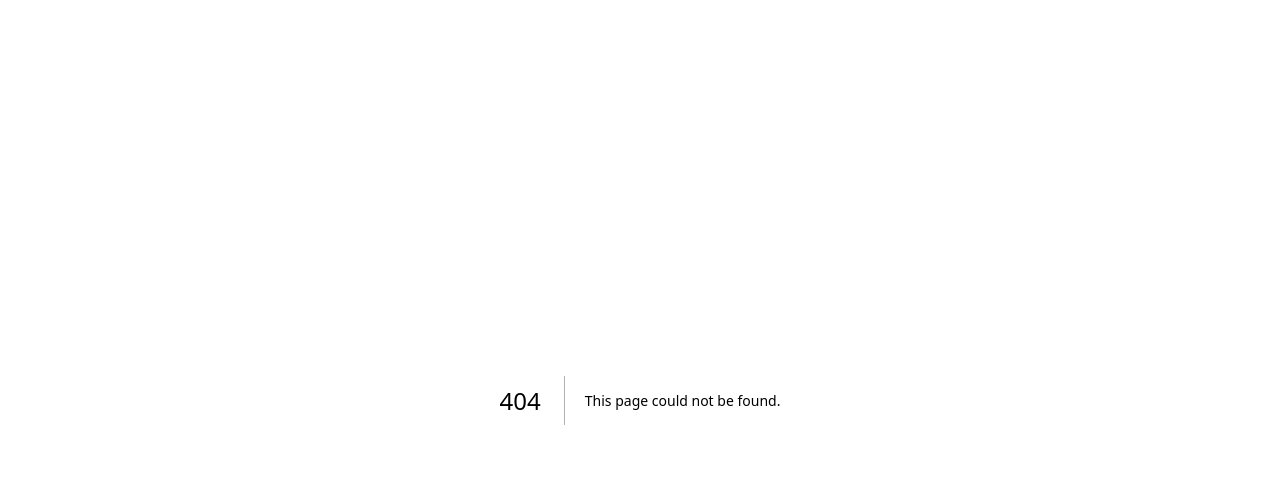
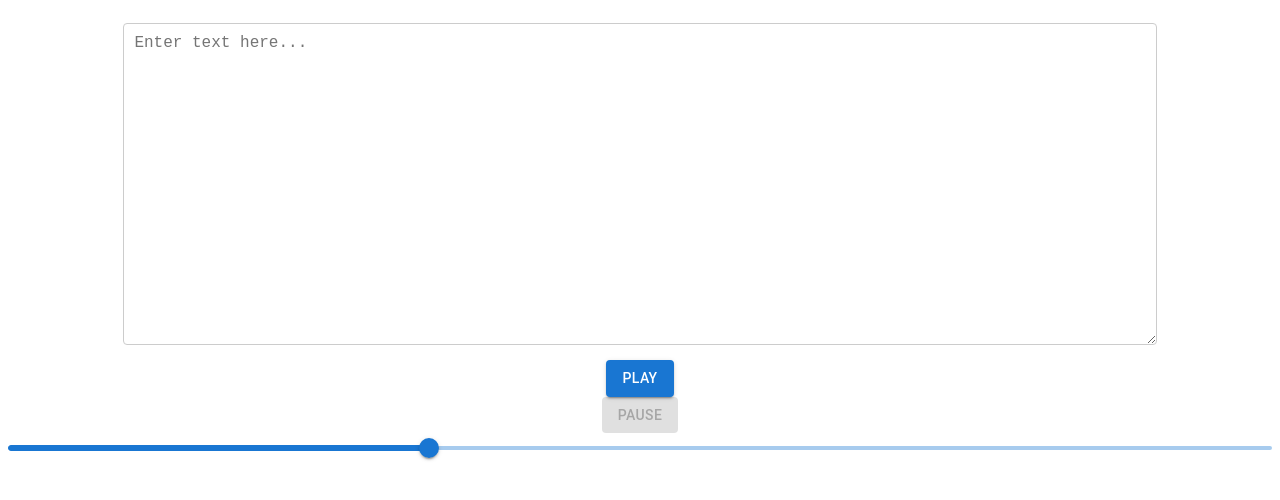
Before and after one commit to evannaderi/chinese-companion, a Next.js app: page /readaloud in a window 1280 px wide. Before the commit this address had no page. Shown: the top 500 px of the page. Built offline with nearby package versions, Linux system fonts and the light colour scheme.

Commit message:
readaloud

```diff
--- /dev/null
+++ b/pages/readaloud.js
@@ -0,0 +1,128 @@
+// ReadAloudPage.js
+import React, { useState, useRef, useEffect } from 'react';
+import { Button, Slider } from '@mui/material';
+import styles from '../styles/readaloud.module.css';
+import { getGoogleTTS } from '../services/googleTtsService';
+
+const ReadAloudPage = () => {
+    const [inputText, setInputText] = useState('');
+    const [isPlaying, setIsPlaying] = useState(false);
+    const [currentSegment, setCurrentSegment] = useState(0);
+    const [textSegments, setTextSegments] = useState([]);
+    const [playbackTime, setPlaybackTime] = useState(0);
+    const [playbackSpeed, setPlaybackSpeed] = useState(1);
+    const audioRef = useRef(null);
+
+    const handleInputChange = (event) => {
+        setInputText(event.target.value);
+    };
+
+    useEffect(() => {
+        setTextSegments(splitTextIntoSegments(inputText));
+    }, [inputText]);
+
+    const splitTextIntoSegments = (text) => {
+        return text.match(/(?:\S+\s*){1,100}/g) || [];
+    };
+
+    const playSegment = async (segmentIndex) => {
+        if (segmentIndex < textSegments.length) {
+            try {
+                const ttsResponse = await getGoogleTTS({ text: textSegments[segmentIndex] });
+                const audioBlob = new Blob([new Uint8Array(Buffer.from(ttsResponse.audioData, 'base64'))], { type: 'audio/mpeg' });
+                const audioUrl = URL.createObjectURL(audioBlob);
+                audioRef.current.src = audioUrl;
+                audioRef.current.play();
+                setIsPlaying(true);
+                setCurrentSegment(segmentIndex);
+            } catch (error) {
+                console.error("Error in TTS:", error);
+            }
+        }
+    };
+
+    const handlePlay = () => {
+        if (!isPlaying) {
+            if (audioRef.current.src && playbackTime > 0) {
+                // Resume the audio from the saved playback time
+                audioRef.current.currentTime = playbackTime;
+                audioRef.current.play();
+            } else {
+                // Play the current segment from the start if there's no ongoing playback
+                playSegment(currentSegment);
+            }
+            setIsPlaying(true);
+        }
+    };
+
+    const handlePause = () => {
+        setPlaybackTime(audioRef.current.currentTime);
+        audioRef.current.pause();
+        setIsPlaying(false);
+    };
+
+    const handleAudioEnd = () => {
+        setIsPlaying(false);
+        setPlaybackTime(0);
+        const nextSegment = currentSegment + 1;
+        if (nextSegment < textSegments.length) {
+            playSegment(nextSegment);
+        }
+    };
+
+    const handleSpeedChange = (event, newValue) => {
+        setPlaybackSpeed(newValue);
+    };
+
+    useEffect(() => {
+        audioRef.current.playbackRate = playbackSpeed;
+    }, [playbackSpeed]);
+
+    useEffect(() => {
+        const audioEl = audioRef.current;
+        audioEl.addEventListener('ended', handleAudioEnd);
+
+        return () => {
+            audioEl.removeEventListener('ended', handleAudioEnd);
+        };
+    }, [currentSegment, textSegments]);
+
+    return (
+        <div className={styles.container}>
+            <textarea
+                value={inputText}
+                onChange={handleInputChange}
+                className={styles.textArea}
+                placeholder="Enter text here..."
+            />
+            <Button
+                variant="contained"
+                color="primary"
+                onClick={handlePlay}
+                disabled={isPlaying}
+            >
+                Play
+            </Button>
+            <Button
+                variant="contained"
+                color="secondary"
+                onClick={handlePause}
+                disabled={!isPlaying}
+            >
+                Pause
+            </Button>
+            <Slider
+                value={playbackSpeed}
+                min={0.5}
+                max={2}
+                step={0.1}
+                onChange={handleSpeedChange}
+                aria-labelledby="playback-speed-slider"
+                valueLabelDisplay="auto"
+            />
+            <audio ref={audioRef} hidden />
+        </div>
+    );
+};
+
+export default ReadAloudPage;
--- /dev/null
+++ b/styles/readaloud.module.css
@@ -0,0 +1,18 @@
+/* ReadAloudPage.module.css */
+.container {
+    display: flex;
+    flex-direction: column;
+    align-items: center;
+}
+
+.textArea {
+    width: 80%;      /* Increased width */
+    height: 300px;   /* Increased height */
+    padding: 10px;
+    margin: 15px 0;
+    font-size: 16px;
+    border: 1px solid #ccc;
+    border-radius: 4px;
+}
+
+/* ... other styles ... */
```
